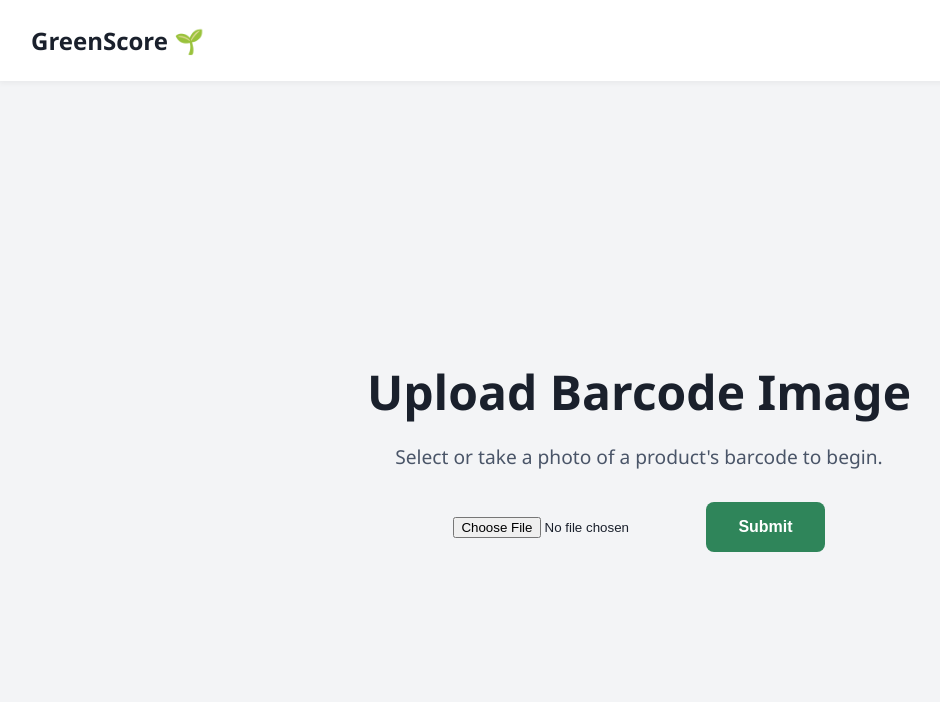
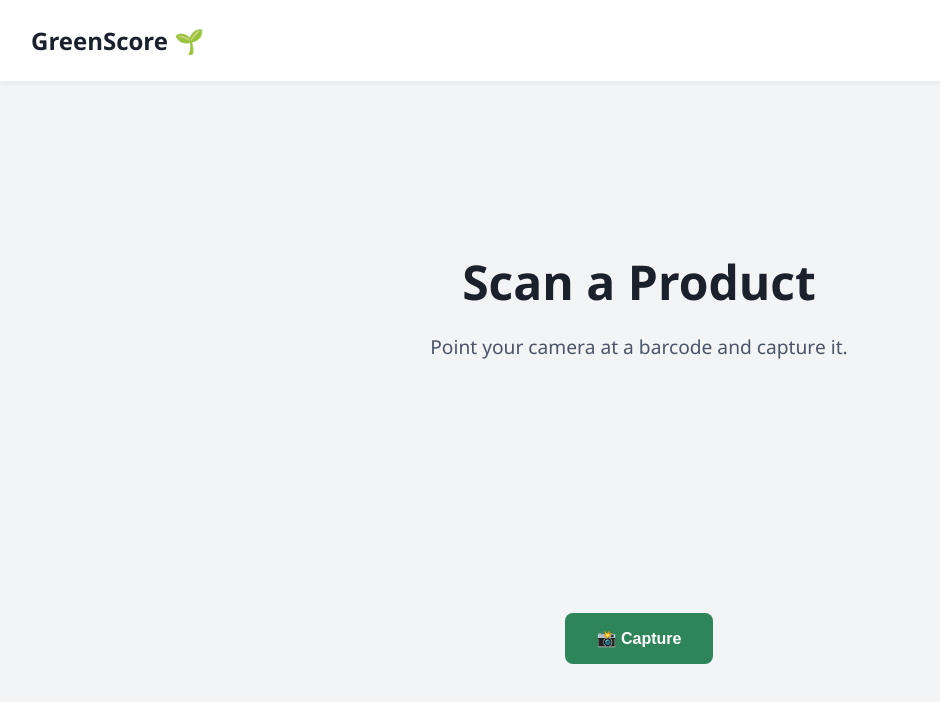
Before and after one commit to asiddiqi04/GDSCHack2025, a React (Vite) app in the folder frontend/: page /scan in a window 1280 px wide. Shown: the top 702 px of the page, without its empty margins (1-941 px from the left). Built offline with nearby package versions, Linux system fonts and the light colour scheme; no server answers.

Commit message:
Added Camera feature for scanning

```diff
--- a/frontend/src/Scan.jsx
+++ b/frontend/src/Scan.jsx
@@ -1,22 +1,115 @@
-import { useState } from 'react';
+// import { useState } from 'react';
+// import './App.css';
+
+// function Scan() {
+//   const [image, setImage] = useState(null);
+//   const [previewURL, setPreviewURL] = useState(null);
+
+//   const handleImageUpload = (e) => {
+//     const file = e.target.files[0];
+//     if (file) {
+//       setImage(file);
+//       setPreviewURL(URL.createObjectURL(file));
+//     }
+//   };
+
+//   const handleSubmit = () => {
+//     if (!image) return alert('Please upload an image first.');
+//     // Send `image` to your backend here using FormData
+//     console.log('Submitting image:', image);
+//   };
+
+//   return (
+//     <div className="landing-container">
+//       <nav className="navbar">
+//         <div className="logo">GreenScore 🌱</div>
+//       </nav>
+
+//       <main className="hero">
+//         <div className="hero-content">
+//           <h1>Upload Barcode Image</h1>
+//           <p>Select or take a photo of a product's barcode to begin.</p>
+
+//           <input
+//             type="file"
+//             accept="image/*"
+//             onChange={handleImageUpload}
+//             style={{ marginBottom: '1rem' }}
+//           />
+
+//           {previewURL && (
+//             <img
+//               src={previewURL}
+//               alt="Uploaded preview"
+//               style={{
+//                 maxWidth: '300px',
+//                 marginBottom: '1rem',
+//                 borderRadius: '8px',
+//                 boxShadow: '0 0 8px rgba(0,0,0,0.1)'
+//               }}
+//             />
+//           )}
+
+//           <button className="cta-button" onClick={handleSubmit}>
+//             Submit
+//           </button>
+//         </div>
+//       </main>
+//     </div>
+//   );
+// }
+
+// export default Scan;
+
+
+import { useEffect, useRef, useState } from 'react';
 import './App.css';
 
 function Scan() {
-  const [image, setImage] = useState(null);
-  const [previewURL, setPreviewURL] = useState(null);
+  const videoRef = useRef(null);
+  const canvasRef = useRef(null);
+  const [stream, setStream] = useState(null);
+  const [capturedImage, setCapturedImage] = useState(null);
 
-  const handleImageUpload = (e) => {
-    const file = e.target.files[0];
-    if (file) {
-      setImage(file);
-      setPreviewURL(URL.createObjectURL(file));
-    }
-  };
+  useEffect(() => {
+    const isMobile = /iPhone|iPad|iPod|Android/i.test(navigator.userAgent);
 
-  const handleSubmit = () => {
-    if (!image) return alert('Please upload an image first.');
-    // Send `image` to your backend here using FormData
-    console.log('Submitting image:', image);
+    const getCamera = async () => {
+      try {
+        const mediaStream = await navigator.mediaDevices.getUserMedia({
+          video: isMobile
+            ? { facingMode: { exact: 'environment' } }
+            : true, // default webcam on desktop
+        });
+        setStream(mediaStream);
+        if (videoRef.current) {
+          videoRef.current.srcObject = mediaStream;
+        }
+      } catch (err) {
+        console.error('Camera access error:', err);
+        alert('Could not access the camera.');
+      }
+    };
+
+    getCamera();
+
+    return () => {
+      // Stop camera when leaving the page
+      stream?.getTracks().forEach((track) => track.stop());
+    };
+  }, []);
+
+  const captureImage = () => {
+    const video = videoRef.current;
+    const canvas = canvasRef.current;
+    if (!video || !canvas) return;
+
+    const ctx = canvas.getContext('2d');
+    canvas.width = video.videoWidth;
+    canvas.height = video.videoHeight;
+    ctx.drawImage(video, 0, 0);
+    const dataURL = canvas.toDataURL('image/png');
+    setCapturedImage(dataURL);
   };
 
   return (
@@ -27,32 +120,29 @@ function Scan() {
 
       <main className="hero">
         <div className="hero-content">
-          <h1>Upload Barcode Image</h1>
-          <p>Select or take a photo of a product's barcode to begin.</p>
+          <h1>Scan a Product</h1>
+          <p>Point your camera at a barcode and capture it.</p>
 
-          <input
-            type="file"
-            accept="image/*"
-            onChange={handleImageUpload}
-            style={{ marginBottom: '1rem' }}
+          <video
+            ref={videoRef}
+            autoPlay
+            playsInline
+            style={{ width: '100%', maxWidth: '400px', borderRadius: '10px', marginBottom: '1rem' }}
           />
 
-          {previewURL && (
+          <canvas ref={canvasRef} style={{ display: 'none' }} />
+
+          <button className="cta-button" onClick={captureImage}>
+            📸 Capture
+          </button>
+
+          {capturedImage && (
             <img
-              src={previewURL}
-              alt="Uploaded preview"
-              style={{
-                maxWidth: '300px',
-                marginBottom: '1rem',
-                borderRadius: '8px',
-                boxShadow: '0 0 8px rgba(0,0,0,0.1)'
-              }}
+              src={capturedImage}
+              alt="Captured"
+              style={{ marginTop: '1rem', maxWidth: '300px', borderRadius: '8px' }}
             />
           )}
-
-          <button className="cta-button" onClick={handleSubmit}>
-            Submit
-          </button>
         </div>
       </main>
     </div>
```
